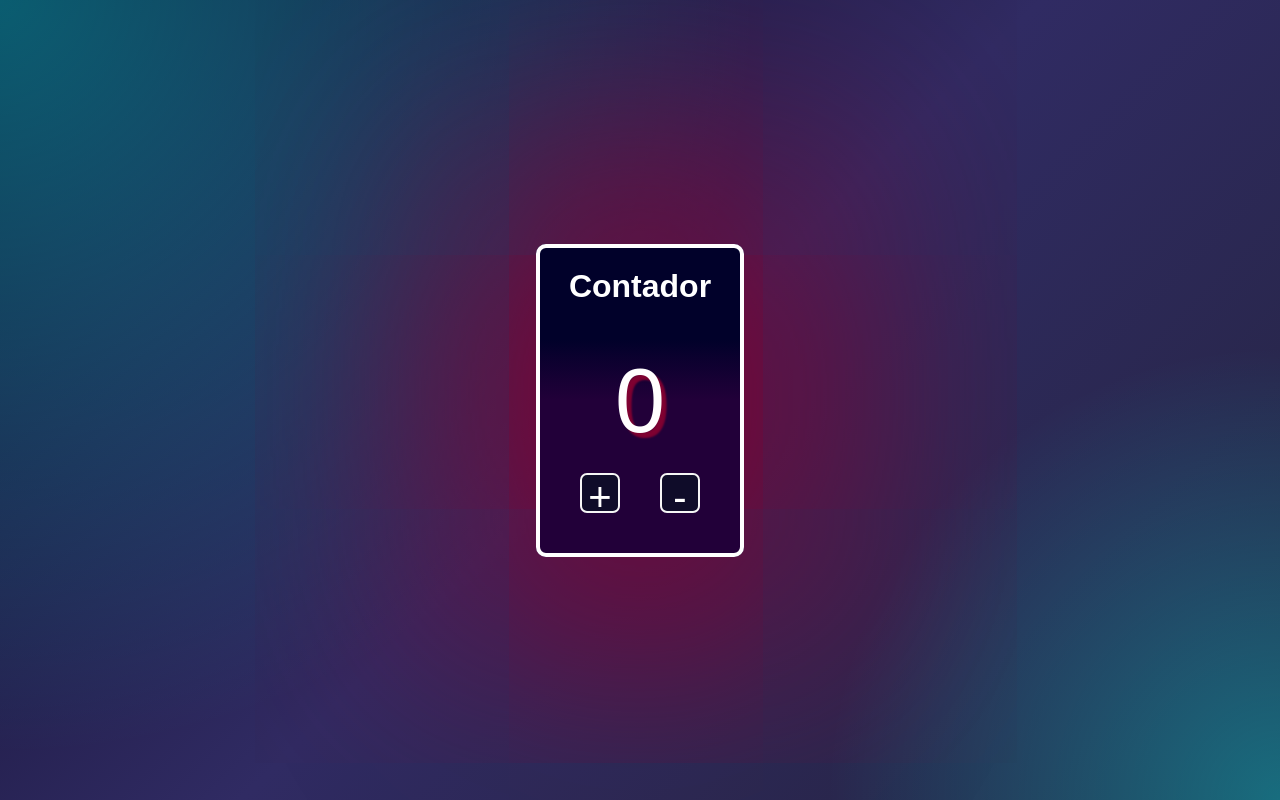
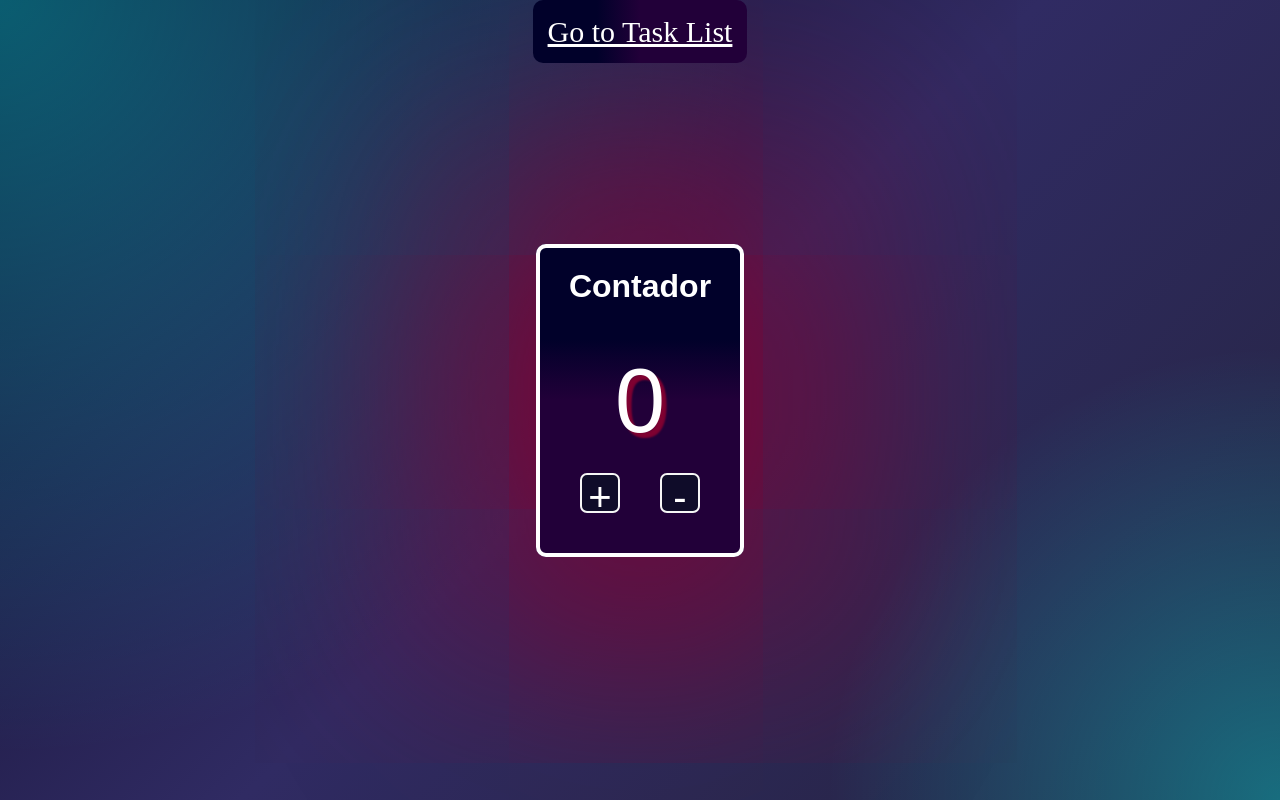
Before and after one commit to Joao-Dev2012/Simple-React, a plain HTML site: page index.html in a window 1280 px wide. Drawn offline with nearby package versions, Linux system fonts and the light colour scheme.

Commit message:
Link para lista de tarefas

```diff
--- a/index.html
+++ b/index.html
@@ -67,6 +67,24 @@
     text-shadow: 5px 5px 2px rgb(127, 1, 49)
     ;
   }
+.menu{
+  position: fixed;
+  top: 0;
+  left: 0;
+  width: 100%;
+  padding: 15px;
+  text-align: center;
+
+}
+
+.menu a{
+  color: white;
+  padding: 15px;
+  border-radius: 10px;
+  font-size: 18px;
+  background: linear-gradient(to right ,rgb(1, 1, 42) 30%,rgb(34, 0, 57) 50%);
+  font-size: 30px;
+}
 </style>
 </head>
 
@@ -79,19 +97,23 @@ const root = ReactDOM.createRoot(document.getElementById("root"))
 
 
 function App(){
-  const[numero,setNumero] = React.useState(0)
+  const [numero, setNumero] = React.useState(0)
+
   return (
+    <>
+      <nav className="menu">
+        <a href="https://lista-de-tarefas-iota-one.vercel.app/">
+          Go to Task List
+        </a>
+      </nav>
 
       <div>
         <h1>Contador</h1>
         <p>{numero}</p>
-    <button onClick= {()=> setNumero(numero + 1)}>
-      +
-    </button>
-    <button onClick= {()=> setNumero(numero - 1)}>
-      -
-    </button>
+        <button onClick={() => setNumero(numero + 1)}>+</button>
+        <button onClick={() => setNumero(numero - 1)}>-</button>
       </div>
+    </>
   )
 }
 root.render(<App />)
```
Lines whose indentation alone changed are shown as unchanged.
